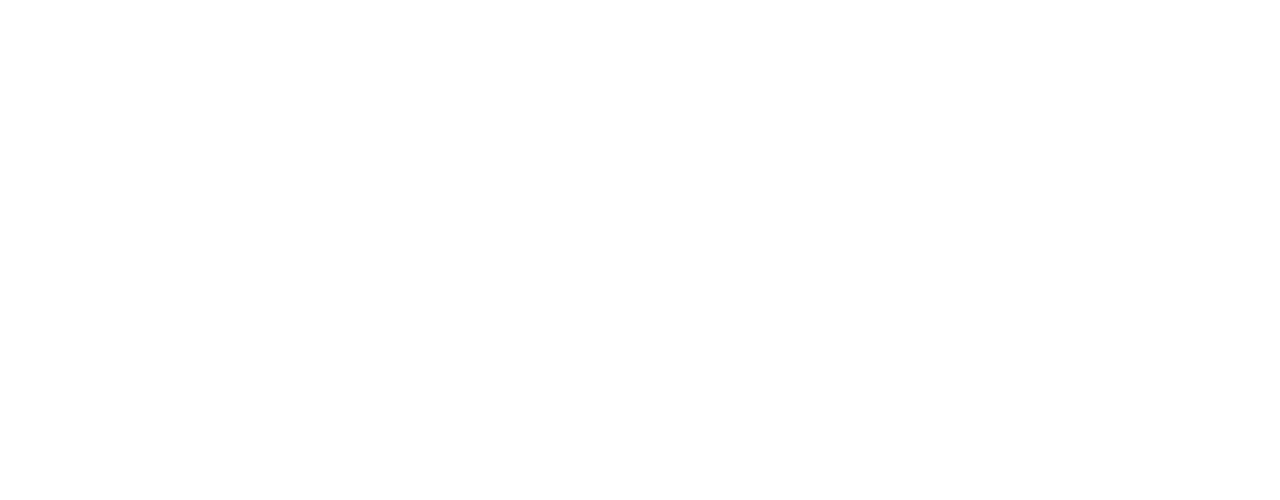
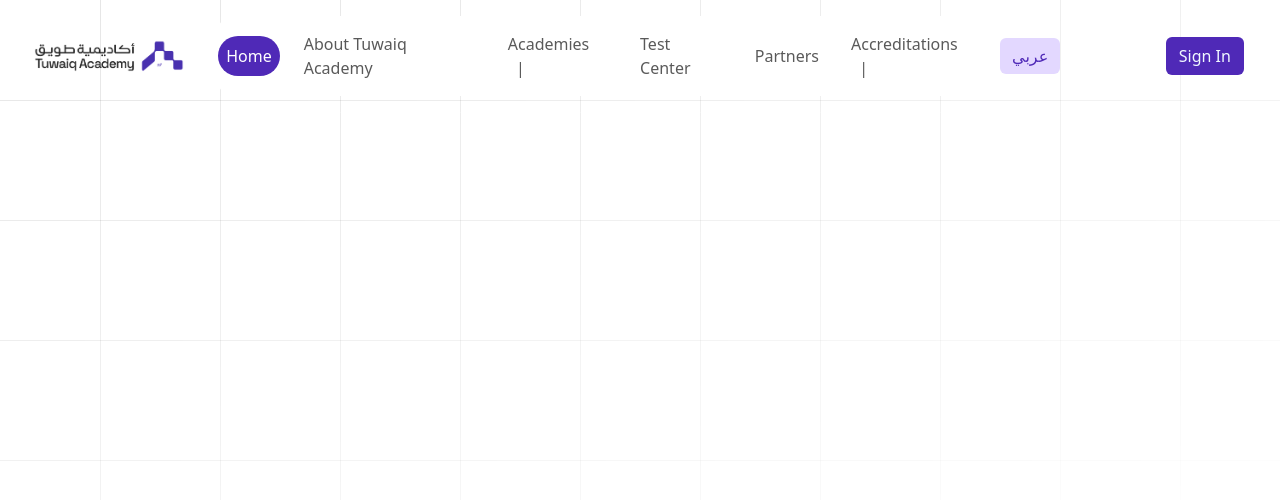
Before and after one commit to SaadAlzarea/w3-project, a plain HTML site: page index.html in a window 1280 px wide. Shown: the top 500 px of the page. Drawn offline with nearby package versions, Linux system fonts and the light colour scheme.

Commit message:
added navbar on index.html

```diff
--- a/index.html
+++ b/index.html
@@ -4,12 +4,139 @@
     <meta charset="UTF-8" />
     <meta name="viewport" content="width=device-width, initial-scale=1.0" />
     <title>Tuwaiq Academy</title>
+    <link rel="icon" type="image/x-icon" href="./images/link-icon.png">
     <link
       href="https://cdn.jsdelivr.net/npm/bootstrap@5.3.5/dist/css/bootstrap.min.css"
       rel="stylesheet"
       integrity="sha384-SgOJa3DmI69IUzQ2PVdRZhwQ+dy64/BUtbMJw1MZ8t5HZApcHrRKUc4W0kG879m7"
       crossorigin="anonymous"
     />
+
+    <style>
+      body::before {
+        --size: 120px;
+        --line: color-mix(in lch, canvasText, transparent 90%);
+        content: "";
+        height: 100vh;
+        width: 100vw;
+        position: absolute;
+        background: linear-gradient(
+              90deg,
+              var(--line) 1px,
+              transparent 1px var(--size)
+            )
+            50% 50% / var(--size) var(--size),
+          linear-gradient(var(--line) 1px, transparent 1px var(--size)) 50% 50% /
+            var(--size) var(--size);
+        mask: linear-gradient(-20deg, transparent 20%, white);
+        top: 0;
+        transform-style: flat;
+        pointer-events: none;
+        z-index: -1;
+      }
+      .navbar-custom {
+            background-color: transparent !important;
+            transition: all 0.3s ease;
+        }
+        .navbar-scrolled {
+            background-color: rgba(255, 255, 255, 0.3) !important;
+            backdrop-filter: blur(10px);
+            border-bottom: 1px solid rgba(255, 255, 255, 0.2);
+        }
+        nav::before{
+            filter: blur(1px);
+        }
+    </style>
   </head>
-  <body></body>
+  <body>
+    <!-- nav bar  -->
+    <nav
+      class="navbar navbar-expand-lg p-3 mb-2 bg-transparent text-body navbar-custom bg-transparent"
+      style="
+
+
+        border-bottom: 1px solid rgba(255, 255, 255, 0.2);
+      "
+    >
+      <div class="container-fluid d-flex justify-content-center">
+        <a class="navbar-brand" href="#">
+          <img
+            src="./images/tuwaiq-logo.png"
+            alt="Tuwaiq Academy"
+            height="70vh"
+          />
+        </a>
+        <button
+          class="navbar-toggler"
+          type="button"
+          data-bs-toggle="collapse"
+          data-bs-target="#navbarNav"
+        >
+          <span class="navbar-toggler-icon"></span>
+        </button>
+        <div
+          class="collapse navbar-collapse"
+          id="navbarNav"
+          style="width: 100%"
+        >
+          <div class="container">
+            <ul
+              class="navbar-nav me-auto d-flex justify-content-center align-items-center gap-3"
+              style="
+                width: 90%;
+                height: 10vh;
+                border-radius: 15px;
+                background-color: rgb(255, 255, 255);
+              "
+            >
+              <li class="nav-item">
+                <a
+                  class="nav-link btn btn-primary text-white rounded-pill"
+                  style="background-color: #4f29b7"
+                  href="#"
+                  >Home
+                </a>
+              </li>
+              <li class="nav-item">
+                <a class="nav-link" href="#">About Tuwaiq Academy</a>
+              </li>
+              <li class="nav-item">
+                <a class="nav-link" href="#">Academies &nbsp;&nbsp;|</a>
+              </li>
+              <li class="nav-item">
+                <a class="nav-link" href="#">Test Center </a>
+              </li>
+              <li class="nav-item">
+                <a class="nav-link" href="#">Partners </a>
+              </li>
+              <li class="nav-item">
+                <a class="nav-link" href="#">Accreditations &nbsp;&nbsp;| </a>
+              </li>
+              <li class="nav-item">
+                <button
+                  class="btn btn-outline-secondary"
+                  style="
+                    color: rgba(79 41 183);
+                    background-color: rgb(227 216 255);
+                    border-style: none;
+                  "
+                >
+                  عربي
+                </button>
+              </li>
+            </ul>
+          </div>
+
+          <div class="d-flex align-items-center" style="width: 9%">
+            <button
+              class="btn btn-signin me-2"
+              style="background-color: #4f29b7; color: aliceblue"
+            >
+              Sign In
+            </button>
+          </div>
+        </div>
+      </div>
+    </nav>
+  </body>
 </html>
```
Also changed, not shown: images/link-icon.png (added), images/tuwaiq-logo.png (added).
